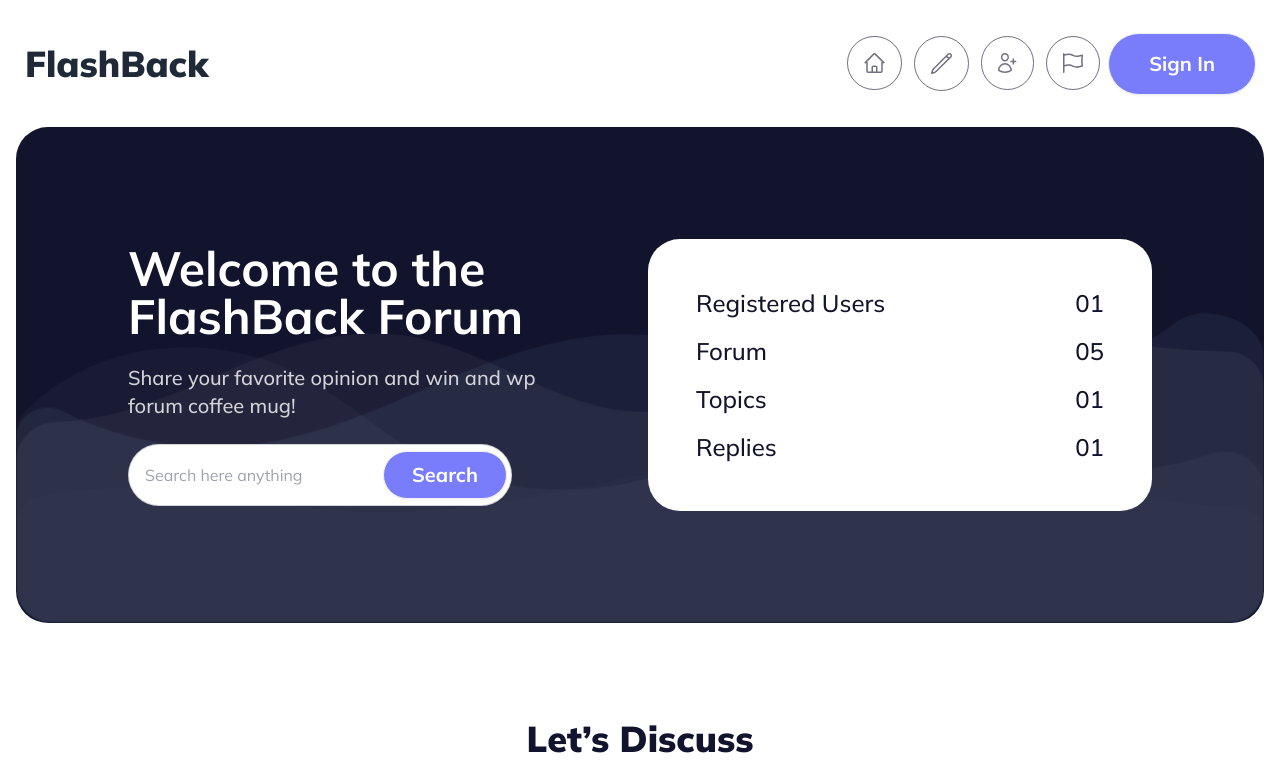
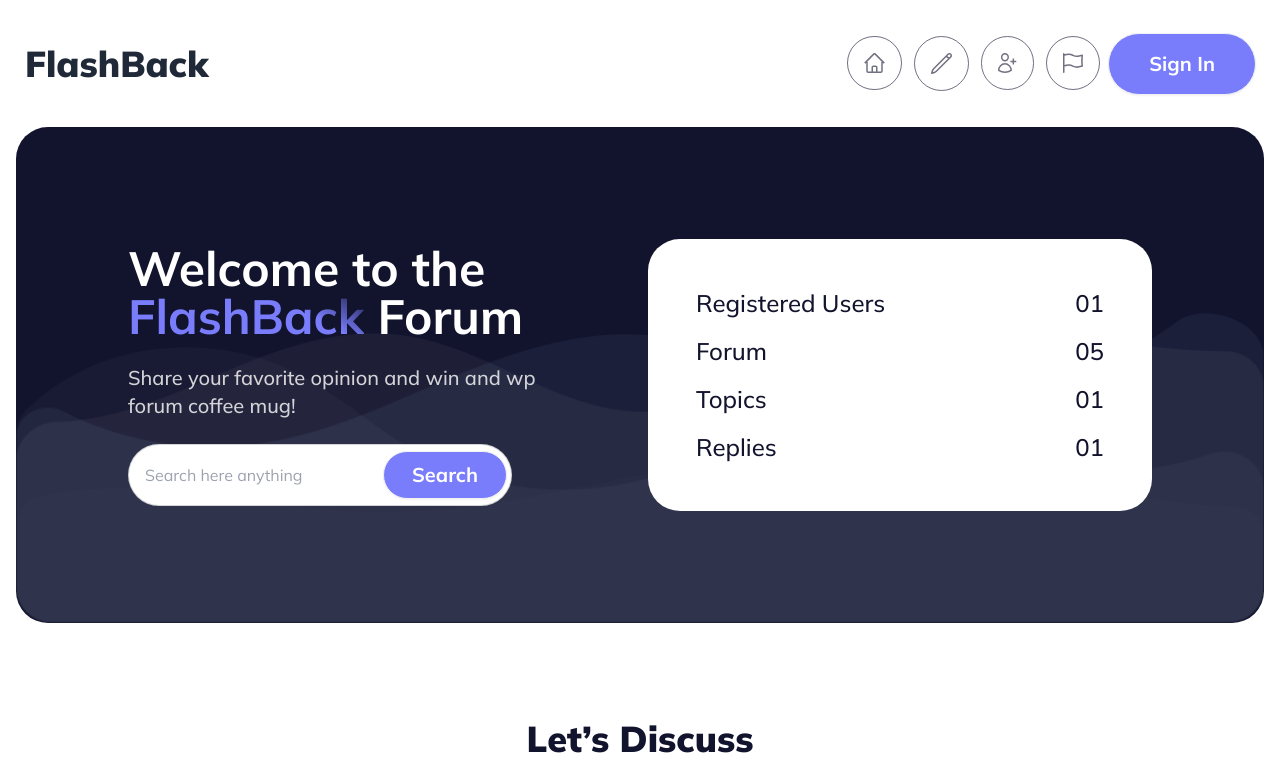
Before and after one commit to yasin-arft/Flashback-Forum, a plain HTML site: page index.html in a window 1280 px wide. Shown: the top 780 px of the page. Drawn offline with nearby package versions, Linux system fonts and the light colour scheme.

Commit message:
forum name gradient style added

```diff
--- a/index.html
+++ b/index.html
@@ -81,7 +81,7 @@
       <div class="hero md:p-10 lg:p-16 xl:p-24">
         <div class="hero-content flex-col lg:flex-row gap-4">
           <div class="flex-1 text-white text-center lg:text-left">
-            <h1 class="text-3xl md:text-4xl lg:text-5xl font-bold">Welcome to the FlashBack Forum</h1>
+            <h1 class="text-3xl md:text-4xl lg:text-5xl font-bold">Welcome to the <span class="forum-name">FlashBack</span> Forum</h1>
             <p class="py-6 font-medium text-xl opacity-80 max-w-md mx-auto lg:mx-0">
               Share your favorite opinion and win and wp forum coffee mug!
             </p>
--- a/styles/styles.css
+++ b/styles/styles.css
@@ -8,3 +8,10 @@
 .font-inter {
   font-family: "Inter", sans-serif;
 }
+
+.forum-name {
+  background: -webkit-linear-gradient(60deg, #797DFCFF 70%, #797DFC00);
+  background-clip: text;
+  -webkit-background-clip: text;
+  -webkit-text-fill-color: transparent;
+}
```
